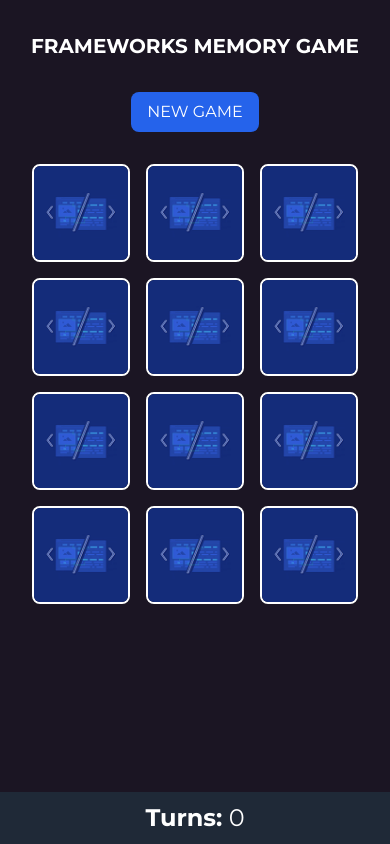
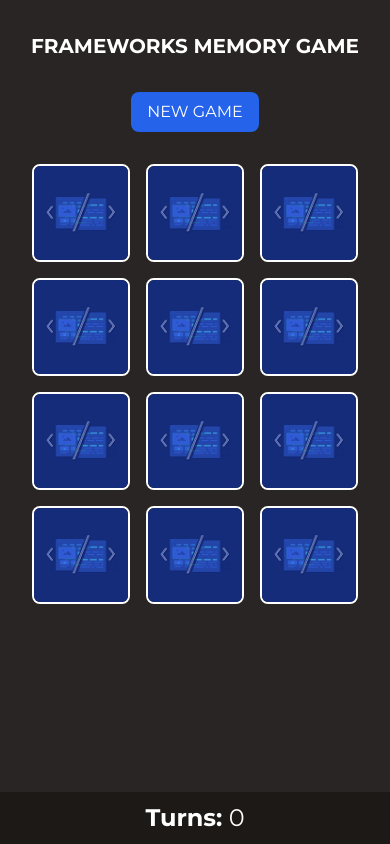
Before and after one commit to molul/framework_memory_game, a React (Vite) app: page / in a window 390 px wide. Built offline with nearby package versions, Linux system fonts and the light colour scheme.

Commit message:
Adaptamos juego a tabletportrait

```diff
--- a/src/App.jsx
+++ b/src/App.jsx
@@ -68,8 +68,8 @@ function App() {
 
   return (
     <>
-			<div className="font-montserrat">
-				<h1 className="text-xl sm:text-3xl md:text-4xl lg:text-5xl font-bold mt-8">FRAMEWORKS MEMORY GAME</h1>
+			<div className="font-montserrat bg-stone-800 h-screen">
+				<h1 className="text-xl sm:text-3xl md:text-4xl lg:text-5xl font-bold pt-8">FRAMEWORKS MEMORY GAME</h1>
 				<button
 					onClick={shuffleCards}
 					className="
@@ -89,7 +89,7 @@ function App() {
 					NEW GAME
 				</button>
 
-				<div className="max-w-[860px] px-8 grid grid-cols-3 md:grid-cols-4 gap-4 mx-auto">
+				<div className="max-w-[860px] px-8 grid grid-cols-3 lg:grid-cols-4 gap-4 mx-auto">
 					{cards.map((card, index) => (
 						<Card
 							handleChoice={handleChoice}
@@ -100,7 +100,7 @@ function App() {
 						/>
 					))}
 				</div>
-				<div className="bg-gray-800 py-2 w-full absolute bottom-0"><span className="font-bold">Turns:</span> {turns}</div>
+				<div className="bg-stone-900 py-2 w-full absolute bottom-0"><span className="font-bold">Turns:</span> {turns}</div>
 			</div>
     </>
   );
```
